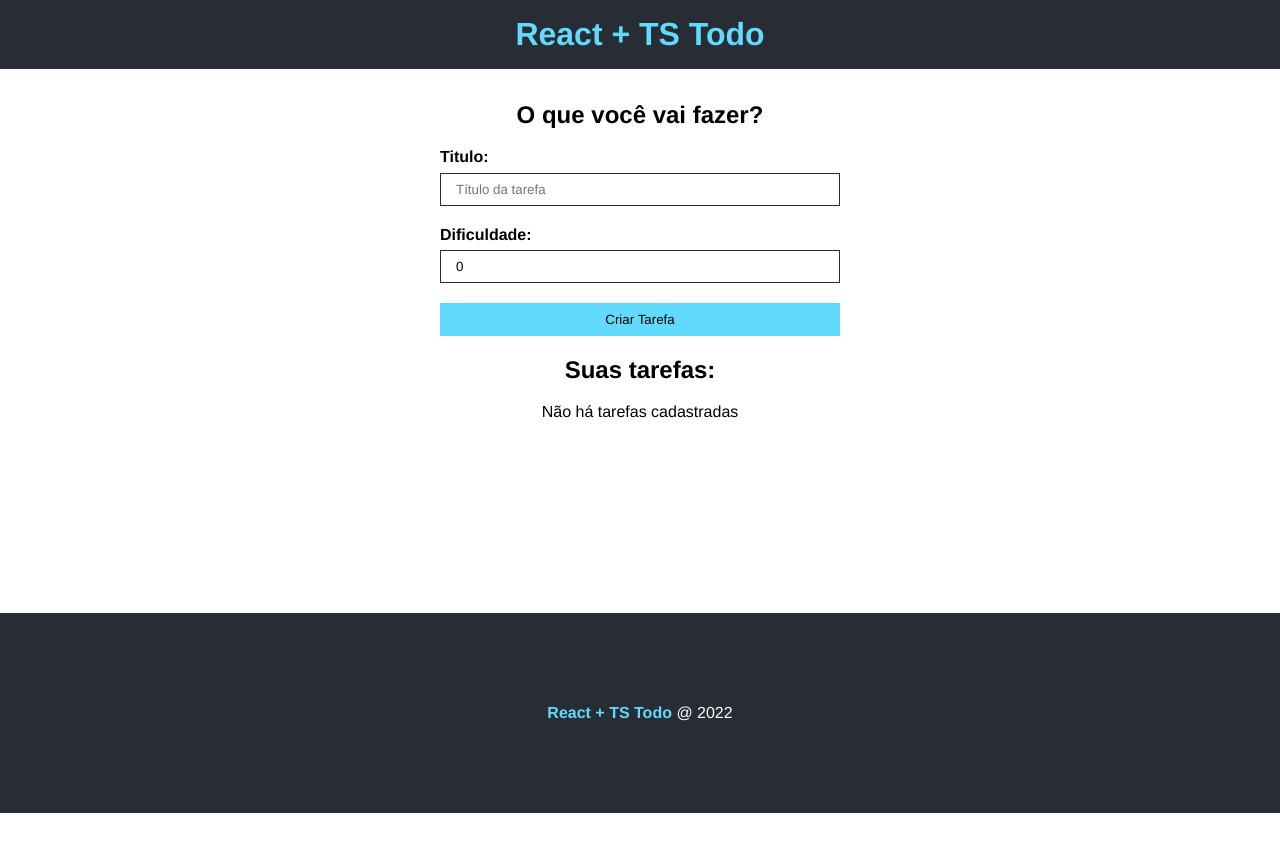
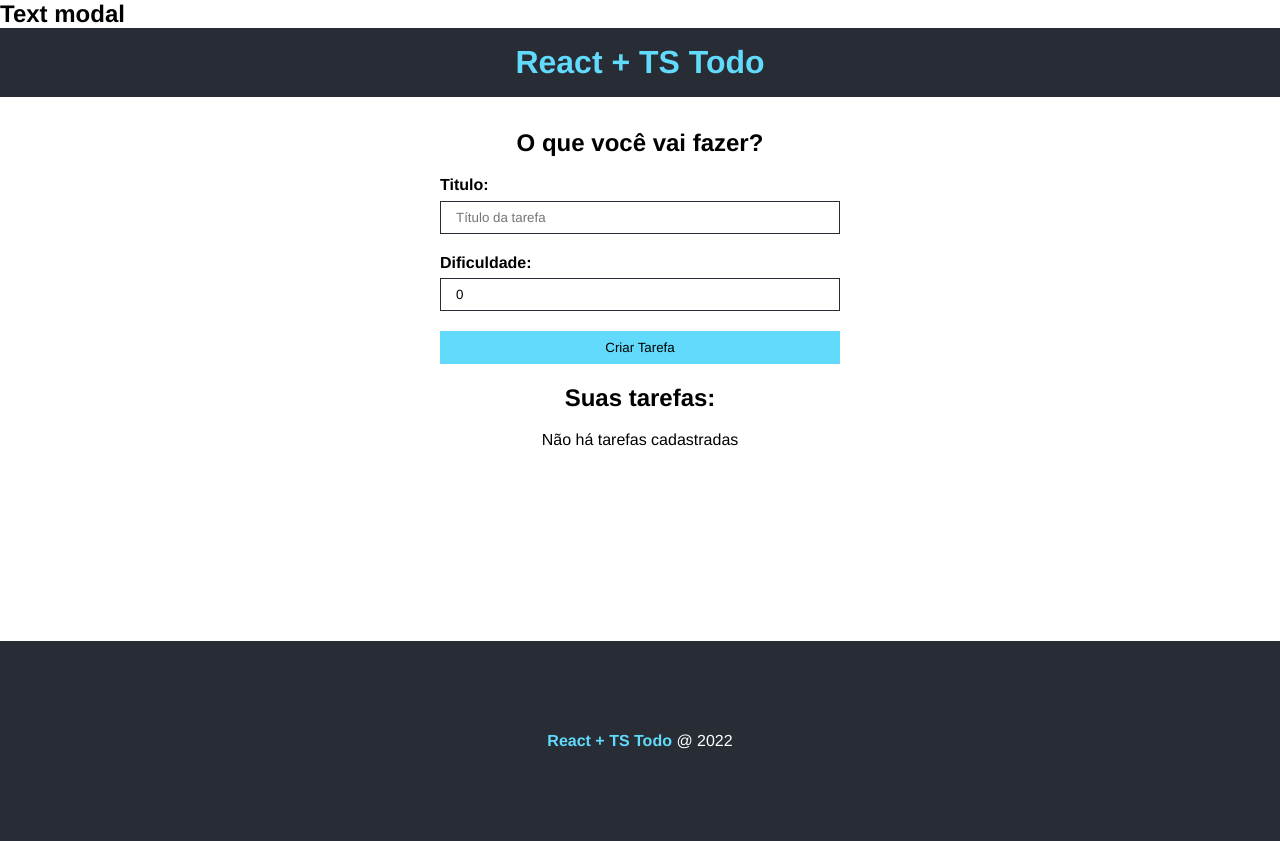
Before and after one commit to LeandroSimo/TODO-REACT-TS, a React (Create React App) app: page / in a window 1280 px wide. Before the commit the page ends 813 px from the top, so only its background shows below. Built offline with nearby package versions, Linux system fonts and the light colour scheme.

Commit message:
Creating Modal

```diff
--- a/src/App.tsx
+++ b/src/App.tsx
@@ -6,6 +6,7 @@
 // components
 import Footer from "./components/footer/Footer";
 import Header from "./components/header/Header";
+import Modal from "./components/modal/Modal";
 import TaskForm from "./components/taskForm/TaskForm";
 import TaskList from "./components/taskList/TaskList";
 import { ITask } from "./interfaces/Task";
@@ -23,6 +24,7 @@
 
   return (
     <div>
+      <Modal />
       <Header />
       <main className={styles.main}>
         <div>
--- /dev/null
+++ b/src/components/modal/Modal.tsx
@@ -0,0 +1,19 @@
+import React from "react";
+
+// CSS
+import styles from "./Modal.module.css";
+
+type Props = {};
+
+const Modal = (props: Props) => {
+  return (
+    <div id="modal">
+      <div></div>
+      <div>
+        <h2>Text modal</h2>
+      </div>
+    </div>
+  );
+};
+
+export default Modal;
```
Also changed, not shown: src/components/modal/Modal.module.css (added).
